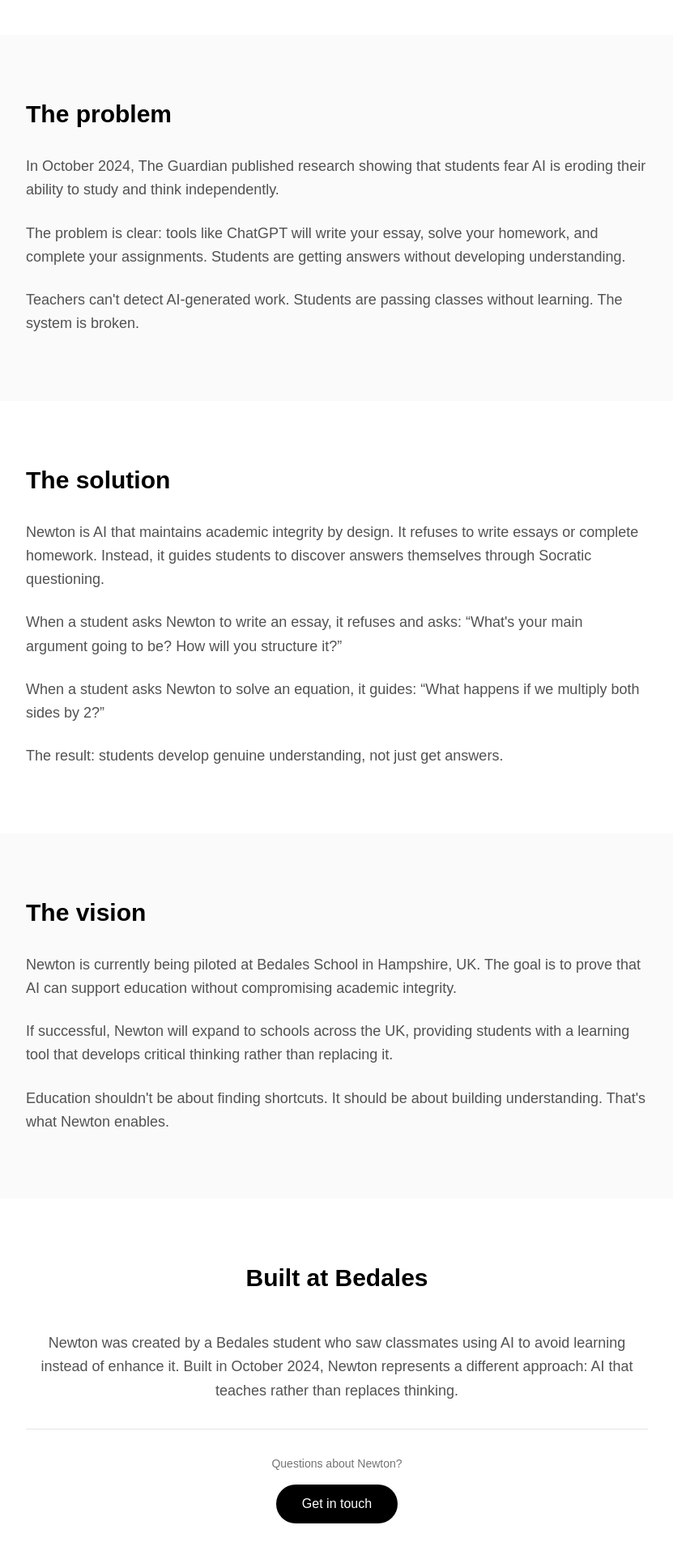
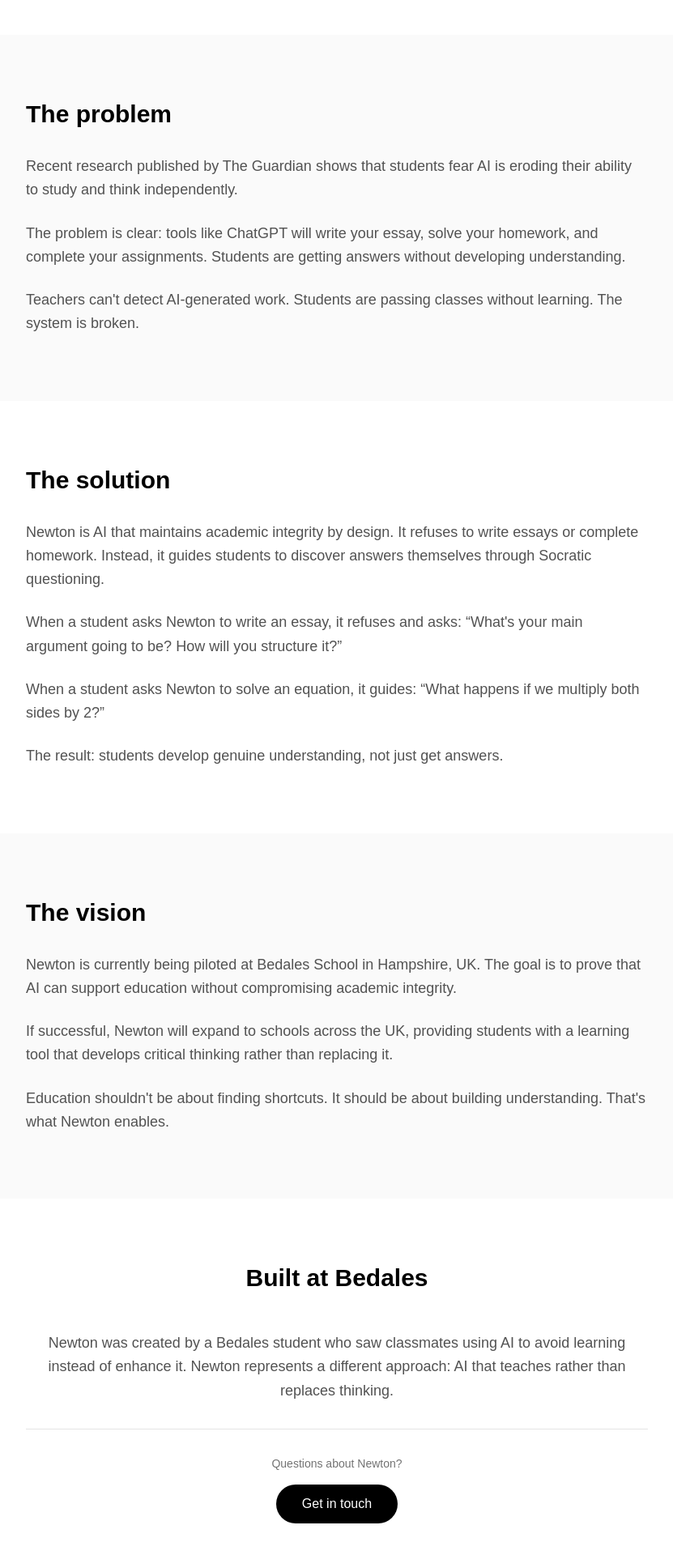
Before and after one commit to eliotjsantos-stack/newton.ai, a Next.js app: page /about in a window 1280 px wide. Shown: the part 494-2414 px from the top of the page at 81% size, without its empty margins (224-1055 px from the left). Built offline with nearby package versions, Linux system fonts and the light colour scheme.

Commit message:
update dates to 2025

```diff
--- a/app/about/page.js
+++ b/app/about/page.js
@@ -47,7 +47,7 @@
           <h2 className="text-3xl font-semibold text-black mb-8">The problem</h2>
           <div className="space-y-6 text-lg text-neutral-600 leading-relaxed font-light">
             <p>
-              In October 2024, The Guardian published research showing that students fear AI is eroding their ability to study and think independently.
+              Recent research published by The Guardian shows that students fear AI is eroding their ability to study and think independently.
             </p>
             <p>
               The problem is clear: tools like ChatGPT will write your essay, solve your homework, and complete your assignments. Students are getting answers without developing understanding.
@@ -103,7 +103,7 @@
         <div className="max-w-3xl mx-auto text-center">
           <h2 className="text-3xl font-semibold text-black mb-12">Built at Bedales</h2>
           <p className="text-lg text-neutral-600 font-light leading-relaxed mb-8">
-            Newton was created by a Bedales student who saw classmates using AI to avoid learning instead of enhance it. Built in October 2024, Newton represents a different approach: AI that teaches rather than replaces thinking.
+            Newton was created by a Bedales student who saw classmates using AI to avoid learning instead of enhance it. Newton represents a different approach: AI that teaches rather than replaces thinking.
           </p>
           <div className="pt-8 border-t border-neutral-200">
             <p className="text-sm text-neutral-500 mb-4">Questions about Newton?</p>
```
